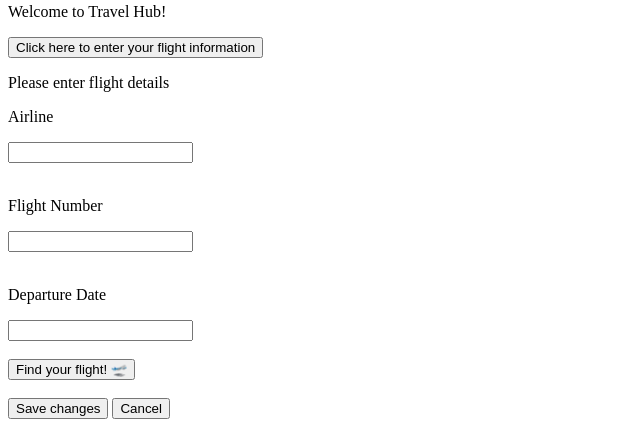
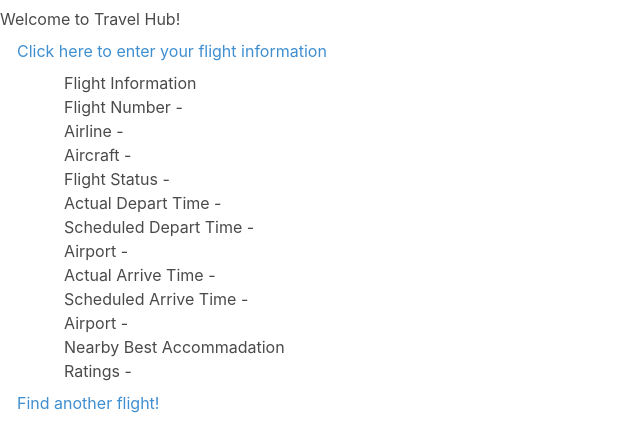
Before and after one commit to Angelajm6/TravelHub, a plain HTML site: page index.html in a window 1280 px wide. Shown: the part 77-511 px from the top of the page, without its empty margins (0-640 px from the left). Drawn offline with nearby package versions, Linux system fonts and the light colour scheme.

Commit message:
Update index.html
 Bulma style sheet was included in the html
 Styled the buttons to be inverted

```diff
--- a/index.html
+++ b/index.html
@@ -10,13 +10,15 @@
     crossorigin="anonymous"
   ></script>
   <title>Travel Hub</title>
+    <link rel="stylesheet" href="style.css">
+  <link rel="stylesheet" href="https://cdn.jsdelivr.net/npm/bulma@0.9.4/css/bulma.min.css">"
   </head>
 
   <body>
   <div class="welcome">
     <h1 class="title">Travel Hub</h1>
     <p>Welcome to Travel Hub!</p>
-    <button class="click">Click here to enter your flight information</button>
+     <button class="button is-info is-inverted">Click here to enter your flight information</button>
   </div>
 
   <div class="modal">
@@ -64,7 +66,7 @@
     <p class = "Hotel"></p>
     <p>Ratings - <p class="ratings"></p></p>
   </div>
-  <button class="another">Find another flight!</button>
+  <button class="button is-info is-inverted">Find another flight!</button>
   <script src="./script.js"></script>
 
   </body>
```
